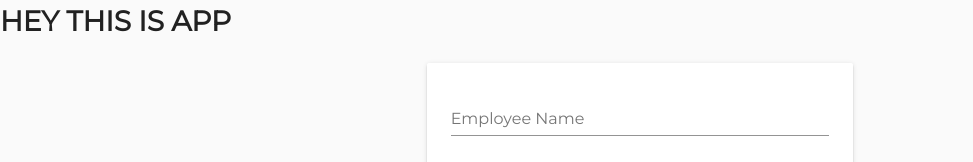
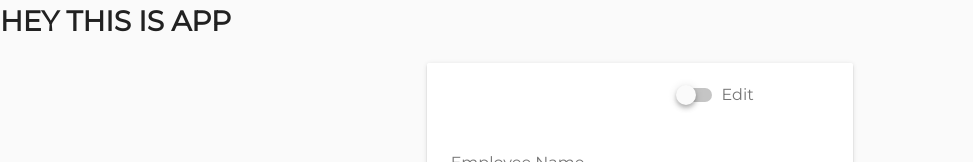
Before and after one commit to jaerod95/clc-painting-server, a Vue app in the folder web/: page /create/employee in a window 1280 px wide. Shown: the top 162 px of the page, without its empty margins (0-973 px from the left). Built offline with nearby package versions, Linux system fonts and the light colour scheme; the HTML template or start-up script is replaced by a standard one.

Commit message:
added switch

```diff
--- a/web/src/views/EmployeeCRUD.vue
+++ b/web/src/views/EmployeeCRUD.vue
@@ -2,6 +2,17 @@
   <v-layout align-center fill-height row>
     <v-flex xs12 sm6 offset-sm3 md4 offset-md4>
       <v-card elevation-4 class='employee'>
+        <v-layout row justify-end>
+          <v-flex xs12 sm5 md5 offset-xs0>
+            <v-switch
+              v-model="ex11"
+              label="Edit"
+              color="primary"
+              value="primary"
+              hide-details
+            ></v-switch>
+          </v-flex>
+        </v-layout>
         <v-flex pa-4>
         <v-text-field label='Employee Name' v-model='employeeObject.name'></v-text-field>
       <v-subheader>Schedule</v-subheader>
```
